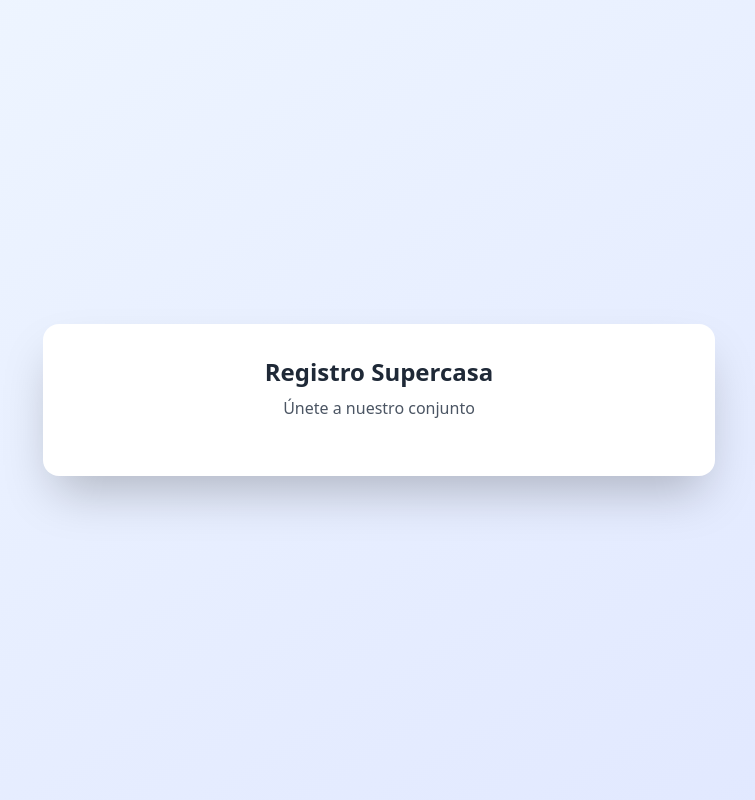
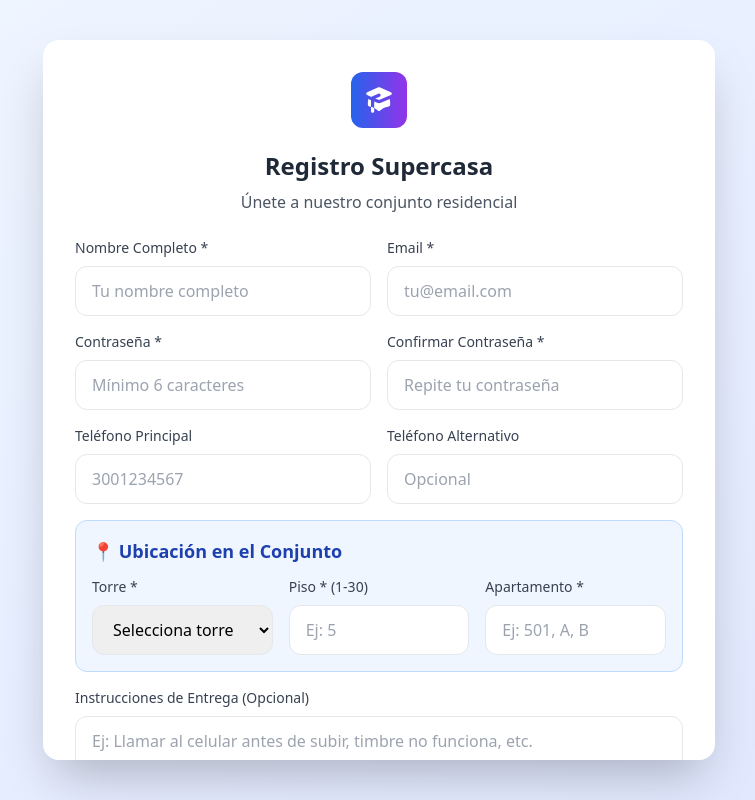
Before and after one commit to mike910501/supercasa-frontend, a React (Create React App) app: page / in a window 1280 px wide. Both pictures are taken after a click on the button "Regístrate aquí". Shown: the whole page, without its empty margins (261-1016 px from the left). Built offline with nearby package versions, Linux system fonts and the light colour scheme.

Commit message:
🚀 Deploy to production - WOMPI integration complete

```diff
--- a/src/pages/Store.jsx
+++ b/src/pages/Store.jsx
@@ -247,6 +247,7 @@ function LoginForm({ onLogin, onSwitchToRegister }) {
 }
 
 // Componente de Registro - mantengo igual que antes para no hacer el mensaje muy largo
+// Componente de Registro COMPLETO
 function RegisterForm({ onRegister, onSwitchToLogin }) {
   const navigate = useNavigate();
   const [formData, setFormData] = useState({
@@ -327,10 +328,214 @@ function RegisterForm({ onRegister, onSwitchToLogin }) {
     <div className="min-h-screen bg-gradient-to-br from-blue-50 to-indigo-100 flex items-center justify-center p-4">
       <div className="bg-white rounded-2xl shadow-2xl p-8 w-full max-w-2xl max-h-[90vh] overflow-y-auto">
         <div className="text-center mb-6">
+          <div className="bg-gradient-to-r from-blue-600 to-purple-600 text-white p-3 rounded-xl inline-block mb-4">
+            <svg className="w-8 h-8" fill="currentColor" viewBox="0 0 20 20">
+              <path d="M10.394 2.08a1 1 0 00-.788 0l-7 3a1 1 0 000 1.84L5.25 8.051a.999.999 0 01.356-.257l4-1.714a1 1 0 11.788 1.838L7.667 9.088l1.94.831a1 1 0 00.787 0l7-3a1 1 0 000-1.838l-7-3zM3.31 9.397L5 10.12v4.102a8.969 8.969 0 00-1.05-.174 1 1 0 01-.89-.89 11.115 11.115 0 01.25-3.762zM9.3 16.573A9.026 9.026 0 007 14.935v-3.957l1.818.78a3 3 0 002.364 0l5.508-2.361a11.026 11.026 0 01.25 3.762 1 1 0 01-.89.89 8.968 8.968 0 00-5.35 2.524 1 1 0 01-1.4 0zM6 18a1 1 0 001-1v-2.065a8.935 8.935 0 00-2-.712V17a1 1 0 001 1z"/>
+            </svg>
+          </div>
           <h2 className="text-2xl font-bold text-gray-800 mb-2">Registro Supercasa</h2>
-          <p className="text-gray-600">Únete a nuestro conjunto</p>
+          <p className="text-gray-600">Únete a nuestro conjunto residencial</p>
         </div>
-        {/* Resto del formulario mantener igual que tienes */}
+
+        <div className="space-y-4">
+          {/* Información Personal */}
+          <div className="grid grid-cols-1 md:grid-cols-2 gap-4">
+            <div>
+              <label className="block text-gray-700 text-sm font-medium mb-2">
+                Nombre Completo *
+              </label>
+              <input
+                type="text"
+                value={formData.nombre}
+                onChange={(e) => setFormData({...formData, nombre: e.target.value})}
+                className="w-full px-4 py-3 border border-gray-200 rounded-xl focus:ring-2 focus:ring-blue-500 focus:border-transparent"
+                placeholder="Tu nombre completo"
+                disabled={isLoading}
+              />
+            </div>
+
+            <div>
+              <label className="block text-gray-700 text-sm font-medium mb-2">
+                Email *
+              </label>
+              <input
+                type="email"
+                value={formData.email}
+                onChange={(e) => setFormData({...formData, email: e.target.value})}
+                className="w-full px-4 py-3 border border-gray-200 rounded-xl focus:ring-2 focus:ring-blue-500 focus:border-transparent"
+                placeholder="tu@email.com"
+                disabled={isLoading}
+              />
+            </div>
+          </div>
+
+          {/* Contraseñas */}
+          <div className="grid grid-cols-1 md:grid-cols-2 gap-4">
+            <div>
+              <label className="block text-gray-700 text-sm font-medium mb-2">
+                Contraseña *
+              </label>
+              <input
+                type="password"
+                value={formData.password}
+                onChange={(e) => setFormData({...formData, password: e.target.value})}
+                className="w-full px-4 py-3 border border-gray-200 rounded-xl focus:ring-2 focus:ring-blue-500 focus:border-transparent"
+                placeholder="Mínimo 6 caracteres"
+                disabled={isLoading}
+              />
+            </div>
+
+            <div>
+              <label className="block text-gray-700 text-sm font-medium mb-2">
+                Confirmar Contraseña *
+              </label>
+              <input
+                type="password"
+                value={formData.confirmPassword}
+                onChange={(e) => setFormData({...formData, confirmPassword: e.target.value})}
+                className="w-full px-4 py-3 border border-gray-200 rounded-xl focus:ring-2 focus:ring-blue-500 focus:border-transparent"
+                placeholder="Repite tu contraseña"
+                disabled={isLoading}
+              />
+            </div>
+          </div>
+
+          {/* Teléfonos */}
+          <div className="grid grid-cols-1 md:grid-cols-2 gap-4">
+            <div>
+              <label className="block text-gray-700 text-sm font-medium mb-2">
+                Teléfono Principal
+              </label>
+              <input
+                type="tel"
+                value={formData.telefono}
+                onChange={(e) => setFormData({...formData, telefono: e.target.value})}
+                className="w-full px-4 py-3 border border-gray-200 rounded-xl focus:ring-2 focus:ring-blue-500 focus:border-transparent"
+                placeholder="3001234567"
+                disabled={isLoading}
+              />
+            </div>
+
+            <div>
+              <label className="block text-gray-700 text-sm font-medium mb-2">
+                Teléfono Alternativo
+              </label>
+              <input
+                type="tel"
+                value={formData.telefono_alternativo}
+                onChange={(e) => setFormData({...formData, telefono_alternativo: e.target.value})}
+                className="w-full px-4 py-3 border border-gray-200 rounded-xl focus:ring-2 focus:ring-blue-500 focus:border-transparent"
+                placeholder="Opcional"
+                disabled={isLoading}
+              />
+            </div>
+          </div>
+
+          {/* Información de Ubicación */}
+          <div className="bg-blue-50 p-4 rounded-xl border border-blue-200">
+            <h3 className="text-lg font-semibold text-blue-800 mb-3">📍 Ubicación en el Conjunto</h3>
+
+            <div className="grid grid-cols-1 md:grid-cols-3 gap-4">
+              <div>
+                <label className="block text-gray-700 text-sm font-medium mb-2">
+                  Torre *
+                </label>
+                <select
+                  value={formData.torre}
+                  onChange={(e) => setFormData({...formData, torre: e.target.value})}
+                  className="w-full px-4 py-3 border border-gray-200 rounded-xl focus:ring-2 focus:ring-blue-500 focus:border-transparent"
+                  disabled={isLoading}
+                >
+                  <option value="">Selecciona torre</option>
+                  <option value="1">Torre 1</option>
+                  <option value="2">Torre 2</option>
+                  <option value="3">Torre 3</option>
+                  <option value="4">Torre 4</option>
+                  <option value="5">Torre 5</option>
+                </select>
+              </div>
+
+              <div>
+                <label className="block text-gray-700 text-sm font-medium mb-2">
+                  Piso * (1-30)
+                </label>
+                <input
+                  type="number"
+                  value={formData.piso}
+                  onChange={(e) => setFormData({...formData, piso: e.target.value})}
+                  className="w-full px-4 py-3 border border-gray-200 rounded-xl focus:ring-2 focus:ring-blue-500 focus:border-transparent"
+                  placeholder="Ej: 5"
+                  min="1"
+                  max="30"
+                  disabled={isLoading}
+                />
+              </div>
+
+              <div>
+                <label className="block text-gray-700 text-sm font-medium mb-2">
+                  Apartamento *
+                </label>
+                <input
+                  type="text"
+                  value={formData.apartamento}
+                  onChange={(e) => setFormData({...formData, apartamento: e.target.value})}
+                  className="w-full px-4 py-3 border border-gray-200 rounded-xl focus:ring-2 focus:ring-blue-500 focus:border-transparent"
+                  placeholder="Ej: 501, A, B"
+                  disabled={isLoading}
+                />
+              </div>
+            </div>
+          </div>
+
+          {/* Notas de entrega */}
+          <div>
+            <label className="block text-gray-700 text-sm font-medium mb-2">
+              Instrucciones de Entrega (Opcional)
+            </label>
+            <textarea
+              value={formData.notas_entrega}
+              onChange={(e) => setFormData({...formData, notas_entrega: e.target.value})}
+              className="w-full px-4 py-3 border border-gray-200 rounded-xl focus:ring-2 focus:ring-blue-500 focus:border-transparent"
+              rows="3"
+              placeholder="Ej: Llamar al celular antes de subir, timbre no funciona, etc."
+              disabled={isLoading}
+            />
+          </div>
+
+          {/* Botón de registro */}
+          <button
+            onClick={handleSubmit}
+            disabled={isLoading}
+            className={`w-full py-3 rounded-xl font-medium text-white transition-all ${
+              isLoading
+                ? 'bg-gray-400 cursor-not-allowed'
+                : 'bg-gradient-to-r from-blue-600 to-purple-600 hover:from-blue-700 hover:to-purple-700 shadow-lg hover:shadow-xl transform hover:scale-105'
+            }`}
+          >
+            {isLoading ? (
+              <div className="flex items-center justify-center">
+                <div className="animate-spin rounded-full h-5 w-5 border-b-2 border-white mr-2"></div>
+                Registrando...
+              </div>
+            ) : (
+              '🏠 Registrarse en Supercasa'
+            )}
+          </button>
+        </div>
+
+        {/* Link para cambiar a login */}
+        <div className="mt-6 text-center">
+          <p className="text-gray-600">
+            ¿Ya tienes cuenta?{' '}
+            <button
+              onClick={onSwitchToLogin}
+              className="text-blue-600 hover:text-blue-700 font-medium"
+              disabled={isLoading}
+            >
+              Inicia sesión aquí
+            </button>
+          </p>
+        </div>
       </div>
     </div>
   );
```
